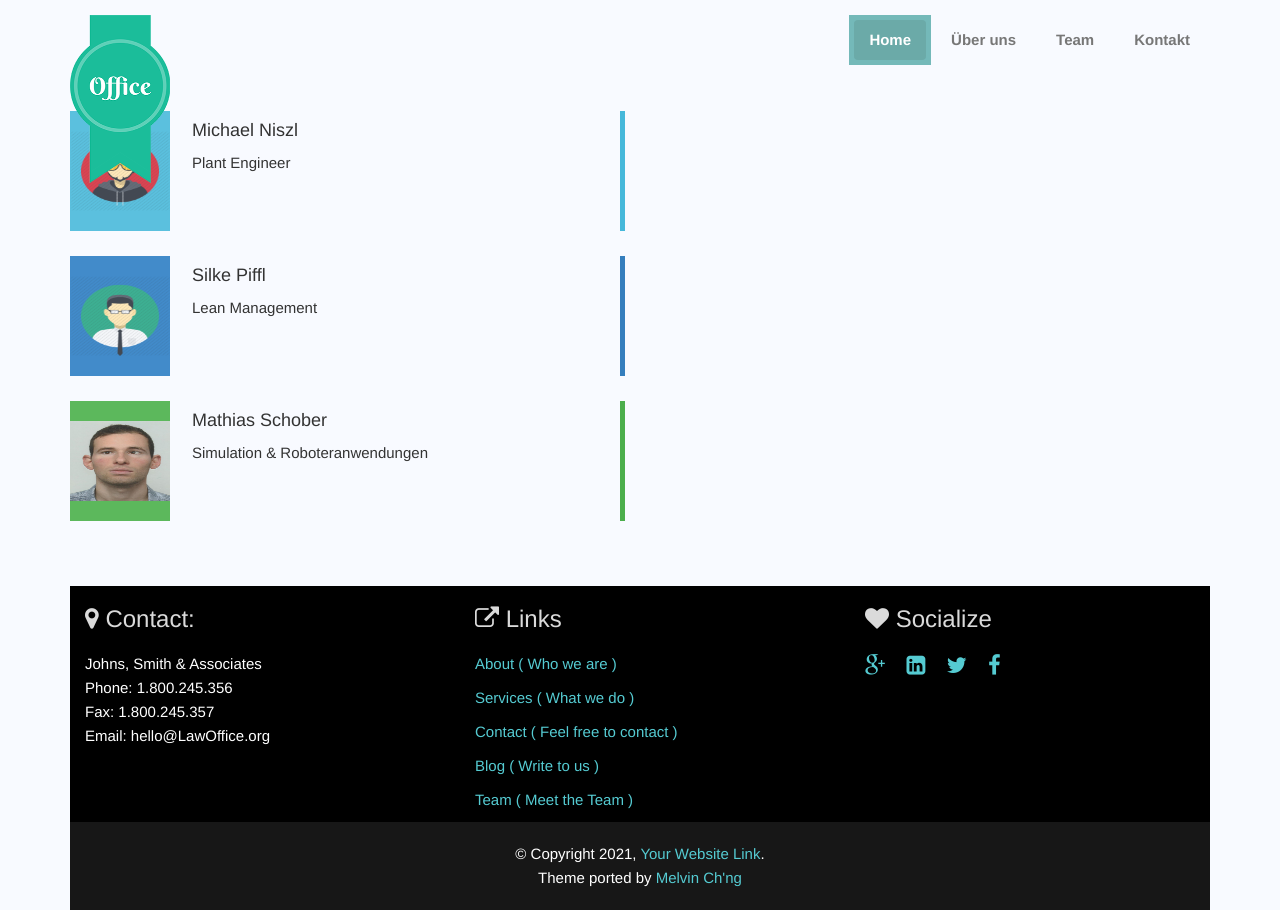
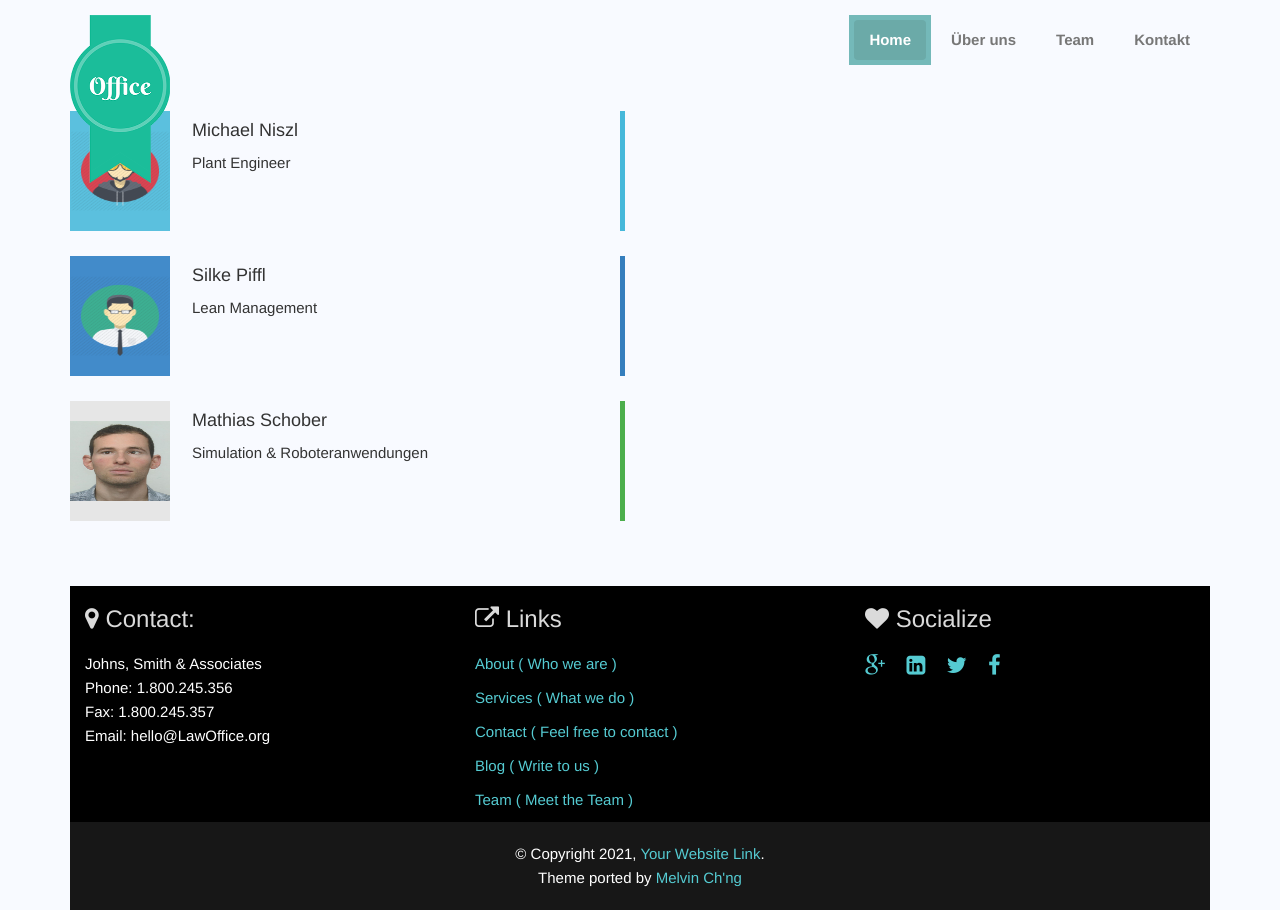
Before and after one commit to MathiasSchober/optimisima, a Jekyll site: the page built from team.html, in a window 1280 px wide. Built offline with Jekyll 4.4.1, drawn with Linux system fonts in a browser that asks for light colours.

Commit message:
Update style.css

```diff
--- a/assets/css/style.css
+++ b/assets/css/style.css
@@ -665,7 +665,7 @@ footer h3 {
 .blockquote-box.blockquote-primary{border-color:#357EBD}
 .blockquote-box.blockquote-primary .square{background-color:#428BCA;color:#FFF}
 .blockquote-box.blockquote-success{border-color:#4CAE4C}
-.blockquote-box.blockquote-success .square{background-color:#5CB85C;color:#FFF}
+/*.blockquote-box.blockquote-success .square{background-color:#5CB85C;color:#FFF}*/
 .blockquote-box.blockquote-info{border-color:#46B8DA}
 .blockquote-box.blockquote-info .square{background-color:#5BC0DE;color:#FFF}
 .blockquote-box.blockquote-warning{border-color:#EEA236}
```
